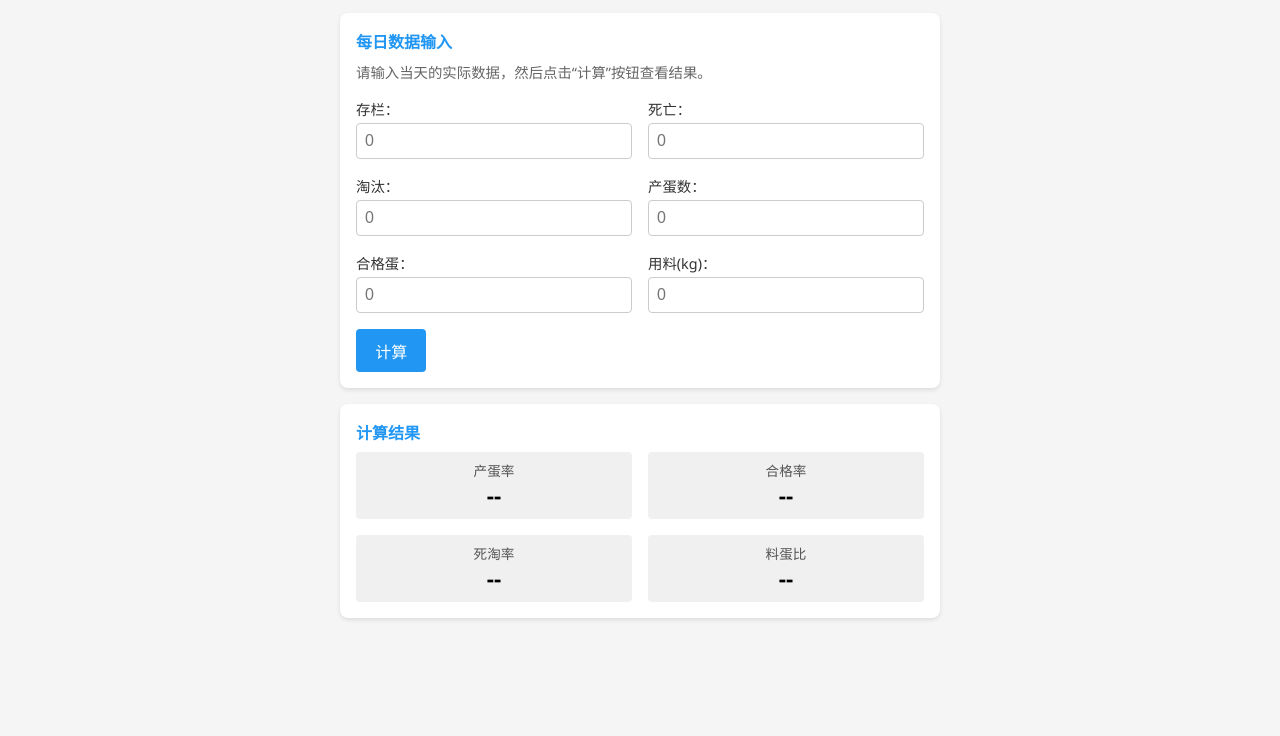
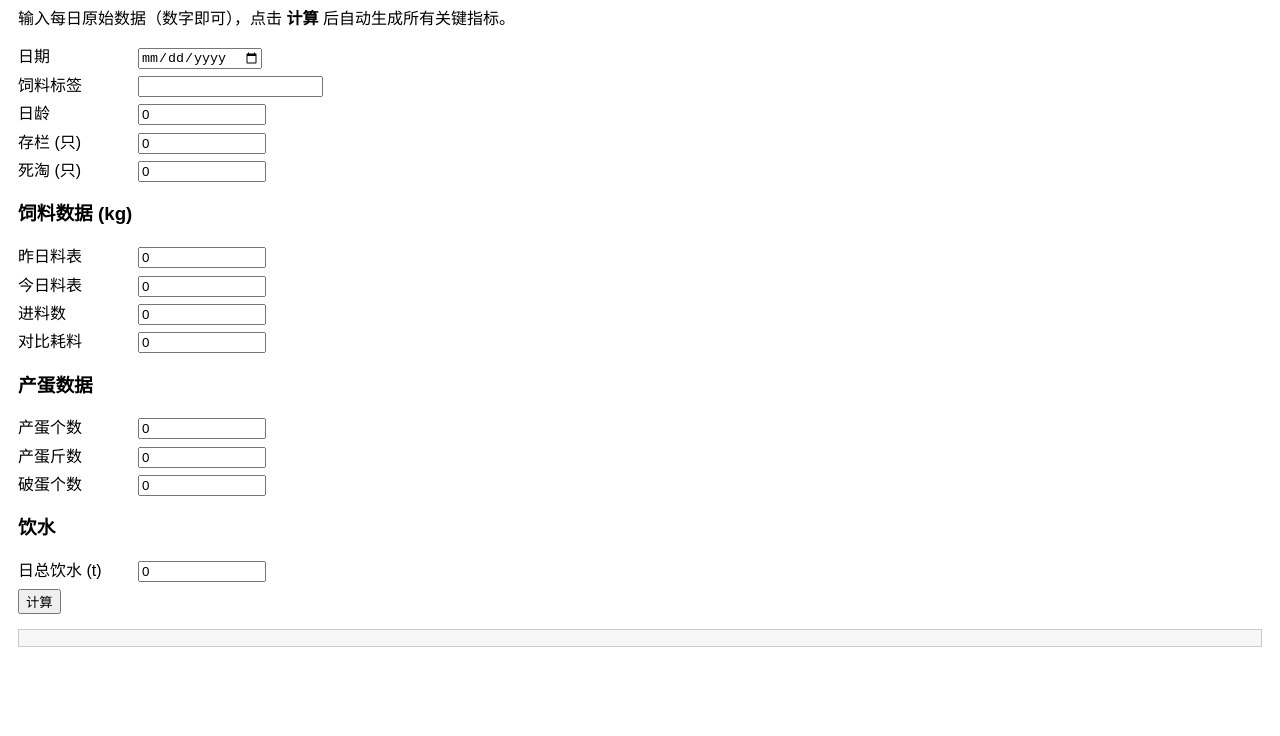
Before and after one commit to lodersunsun/-, a plain HTML site: page index.html in a window 1280 px wide. Shown: the part 64-800 px from the top of the page. Drawn offline with Linux system fonts and the light colour scheme.

Commit message:
Add files via upload

```diff
--- a/index.html
+++ b/index.html
@@ -1,240 +1,94 @@
+
 <!DOCTYPE html>
 <html lang="zh-CN">
 <head>
-  <meta charset="UTF-8" />
-  <meta name="viewport" content="width=device-width, initial-scale=1.0" />
-  <meta name="theme-color" content="#2196F3" />
-  <title>蛋鸡数据自动计算工具</title>
-  <link rel="manifest" href="manifest.json" />
+  <meta charset="UTF-8">
+  <title>蛋鸡生产指标自动计算工具</title>
   <style>
-    /* 全局基础样式 */
-    body {
-      margin: 0;
-      font-family: "Segoe UI", Tahoma, Arial, sans-serif;
-      background-color: #f5f5f5;
-      color: #333;
-    }
-    .header-bar {
-      background-color: #2196F3; /* 主色蓝 */
-      color: #fff;
-      padding: 1rem;
-      text-align: center;
-    }
-    .header-bar h1 {
-      margin: 0;
-      font-size: 1.25rem;
-      font-weight: normal;
-    }
-    .container {
-      max-width: 600px;
-      margin: 0 auto;
-      padding: 1rem;
-    }
-    /* 卡片容器样式 */
-    .card {
-      background-color: #fff;
-      border-radius: 8px;
-      padding: 1rem;
-      margin-bottom: 1rem;
-      box-shadow: 0 2px 4px rgba(0,0,0,0.1);
-    }
-    .card h2 {
-      font-size: 1rem;
-      margin: 0 0 0.5rem;
-      color: #2196F3;
-    }
-    .card p.description {
-      font-size: 0.9rem;
-      color: #666;
-      margin: 0 0 1rem;
-    }
-    /* 输入区域网格布局 */
-    .input-grid {
-      display: flex;
-      flex-wrap: wrap;
-      gap: 1rem;
-    }
-    .input-field {
-      flex: 1 1 45%;
-      min-width: 120px;
-    }
-    .input-field label {
-      display: block;
-      margin-bottom: 0.25rem;
-      font-size: 0.9rem;
-    }
-    .input-field input {
-      width: 100%;
-      padding: 0.5rem;
-      font-size: 1rem;
-      border: 1px solid #ccc;
-      border-radius: 4px;
-      box-sizing: border-box;
-    }
-    .input-field input:focus {
-      outline: none;
-      border-color: #2196F3;
-      box-shadow: 0 0 3px rgba(33, 150, 243, 0.5);
-    }
-    /* 计算按钮样式 */
-    .calculate-btn {
-      display: inline-block;
-      margin-top: 1rem;
-      padding: 0.6rem 1.2rem;
-      font-size: 1rem;
-      color: #fff;
-      background-color: #2196F3;
-      border: none;
-      border-radius: 4px;
-      cursor: pointer;
-    }
-    .calculate-btn:hover, .calculate-btn:focus {
-      background-color: #1976D2;
-    }
-    /* 输出结果布局与样式 */
-    .result-grid {
-      display: flex;
-      flex-wrap: wrap;
-      gap: 1rem;
-    }
-    .result-item {
-      flex: 1 1 45%;
-      min-width: 120px;
-      background-color: #f0f0f0;
-      border-radius: 4px;
-      padding: 0.5rem;
-      text-align: center;
-    }
-    .result-label {
-      display: block;
-      font-size: 0.85rem;
-      color: #555;
-    }
-    .result-value {
-      font-size: 1.4rem;
-      font-weight: bold;
-      color: #000;
-      margin-top: 0.2rem;
-    }
-    /* 移动端（窄屏）下结果单列显示 */
-    @media (max-width: 480px) {
-      .result-item {
-        flex: 1 1 100%;
-      }
-    }
+    body{font-family:Arial,Helvetica,sans-serif;padding:10px;line-height:1.4;}
+    input[type=number]{width:120px;}
+    label{display:inline-block;width:120px;}
+    .row{margin-bottom:6px;}
+    h2{margin-top:0;}
+    .output{background:#f7f7f7;padding:8px;border:1px solid #ccc;margin-top:15px;}
   </style>
 </head>
 <body>
-  <!-- 页头：标题栏 -->
-  <header class="header-bar">
-    <h1>蛋鸡数据自动计算工具</h1>
-  </header>
+  <h2>蛋鸡生产指标自动计算工具</h2>
+  <p>输入每日原始数据（数字即可），点击 <b>计算</b> 后自动生成所有关键指标。</p>
 
-  <!-- 主内容容器 -->
-  <main class="container">
-    <!-- 输入数据卡片 -->
-    <section class="card input-card">
-      <h2>每日数据输入</h2>
-      <p class="description">请输入当天的实际数据，然后点击“计算”按钮查看结果。</p >
-      <div class="input-grid">
-        <div class="input-field">
-          <label for="inv">存栏：</label>
-          <input type="number" id="inv" placeholder="0" />
-        </div>
-        <div class="input-field">
-          <label for="death">死亡：</label>
-          <input type="number" id="death" placeholder="0" />
-        </div>
-        <div class="input-field">
-          <label for="cull">淘汰：</label>
-          <input type="number" id="cull" placeholder="0" />
-        </div>
-        <div class="input-field">
-          <label for="eggs">产蛋数：</label>
-          <input type="number" id="eggs" placeholder="0" />
-        </div>
-        <div class="input-field">
-          <label for="good">合格蛋：</label>
-          <input type="number" id="good" placeholder="0" />
-        </div>
-        <div class="input-field">
-          <label for="feed">用料(kg)：</label>
-          <input type="number" id="feed" placeholder="0" />
-        </div>
-      </div>
-      <!-- 计算按钮 -->
-      <button class="calculate-btn" id="calcBtn" type="button">计算</button>
-    </section>
+  <div class="row"><label>日期</label><input type="date" id="date"></div>
+  <div class="row"><label>饲料标签</label><input type="text" id="feedTag"></div>
+  <div class="row"><label>日龄</label><input type="number" id="dayAge" value="0"></div>
+  <div class="row"><label>存栏 (只)</label><input type="number" id="live" value="0"></div>
+  <div class="row"><label>死淘 (只)</label><input type="number" id="dead" value="0"></div>
 
-    <!-- 输出结果卡片 -->
-    <section class="card output-card">
-      <h2>计算结果</h2>
-      <div class="result-grid">
-        <div class="result-item">
-          <span class="result-label">产蛋率</span>
-          <span class="result-value" id="eggRate">--</span>
-        </div>
-        <div class="result-item">
-          <span class="result-label">合格率</span>
-          <span class="result-value" id="qualRate">--</span>
-        </div>
-        <div class="result-item">
-          <span class="result-label">死淘率</span>
-          <span class="result-value" id="mortRate">--</span>
-        </div>
-        <div class="result-item">
-          <span class="result-label">料蛋比</span>
-          <span class="result-value" id="feedRatio">--</span>
-        </div>
-      </div>
-    </section>
-  </main>
+  <h3>饲料数据 (kg)</h3>
+  <div class="row"><label>昨日料表</label><input type="number" id="yFeed" value="0"></div>
+  <div class="row"><label>今日料表</label><input type="number" id="tFeed" value="0"></div>
+  <div class="row"><label>进料数</label><input type="number" id="feedIn" value="0"></div>
+  <div class="row"><label>对比耗料</label><input type="number" id="contrast" value="0"></div>
 
-  <!-- 脚本：计算逻辑 和 离线支持 -->
-  <script>
-    // 点击计算按钮后计算并显示结果
-    document.getElementById('calcBtn').addEventListener('click', function() {
-      // 获取输入值，若为空则按0处理
-      var inv   = parseFloat(document.getElementById('inv').value)   || 0;
-      var death = parseFloat(document.getElementById('death').value) || 0;
-      var cull  = parseFloat(document.getElementById('cull').value)  || 0;
-      var eggs  = parseFloat(document.getElementById('eggs').value)  || 0;
-      var good  = parseFloat(document.getElementById('good').value)  || 0;
-      var feed  = parseFloat(document.getElementById('feed').value)  || 0;
-      // 计算相关指标
-      var eggRate = 0, qualRate = 0, mortRate = 0, feedRatio = 0;
-      if (inv > 0) {
-        eggRate = (eggs / inv) * 100;
-        mortRate = ((death + cull) / inv) * 100;
-      } else {
-        eggRate = 0;
-        mortRate = 0;
-      }
-      if (eggs > 0) {
-        qualRate = (good / eggs) * 100;
-        // 假设平均每蛋重0.06千克，用于计算料蛋比（每公斤蛋耗料）
-        feedRatio = feed / (eggs * 0.06);
-      } else {
-        qualRate = 0;
-        feedRatio = 0;
-      }
-      // 格式化数值（保留两位小数）
-      eggRate   = eggRate.toFixed(2);
-      qualRate  = qualRate.toFixed(2);
-      mortRate  = mortRate.toFixed(2);
-      feedRatio = feedRatio.toFixed(2);
-      // 显示结果
-      document.getElementById('eggRate').innerText   = eggRate + '%';
-      document.getElementById('qualRate').innerText  = qualRate + '%';
-      document.getElementById('mortRate').innerText  = mortRate + '%';
-      document.getElementById('feedRatio').innerText = feedRatio;
-    });
-    // 注册Service Worker以支持PWA离线功能（如果浏览器支持）
-    if ('serviceWorker' in navigator) {
-      navigator.serviceWorker.register('sw.js').catch(function(error) {
-        console.log('ServiceWorker registration failed:', error);
-      });
-    }
-  </script>
+  <h3>产蛋数据</h3>
+  <div class="row"><label>产蛋个数</label><input type="number" id="eggs" value="0"></div>
+  <div class="row"><label>产蛋斤数</label><input type="number" id="eggJin" value="0"></div>
+  <div class="row"><label>破蛋个数</label><input type="number" id="broken" value="0"></div>
+
+  <h3>饮水</h3>
+  <div class="row"><label>日总饮水 (t)</label><input type="number" id="waterT" value="0" step="0.01"></div>
+
+  <div class="row">
+    <button onclick="calculate()">计算</button>
+  </div>
+
+  <div id="results" class="output"></div>
+
+<script>
+function calculate(){
+  const live      = parseFloat(document.getElementById('live').value)||0;
+  const yFeed     = parseFloat(document.getElementById('yFeed').value)||0;
+  const tFeed     = parseFloat(document.getElementById('tFeed').value)||0;
+  const feedIn    = parseFloat(document.getElementById('feedIn').value)||0;
+  const contrast  = parseFloat(document.getElementById('contrast').value)||0;
+  const eggs      = parseFloat(document.getElementById('eggs').value)||0;
+  const eggJin    = parseFloat(document.getElementById('eggJin').value)||0;
+  const broken    = parseFloat(document.getElementById('broken').value)||0;
+  const waterT    = parseFloat(document.getElementById('waterT').value)||0;
+
+  // 计算
+  const totalFeed = yFeed + feedIn - tFeed + contrast;          // kg
+  const avgFeed   = live>0 ? totalFeed / live * 1000 : 0;       // g/只·天
+
+  const layRate   = live>0 ? eggs / live * 100 : 0;             // %
+  const avgEgg    = live>0 ? eggJin / live * 1000 : 0;          // g/只·天 题目给的公式
+
+  const brokenRate= eggs>0 ? broken / eggs * 100 : 0;           // %
+  const boxWeight = eggs>0 ? eggJin / eggs * 360 * 2 : 0;       // 斤/箱
+
+  const totalWater= waterT * 1000000;                           // g
+  const avgWater  = live>0 ? totalWater / live : 0;             // g/只·天
+
+  const feedEggRatio = avgEgg>0 ? avgFeed / avgEgg : 0;         // 料蛋比
+  const waterFeedRatio= avgFeed>0 ? avgWater / avgFeed : 0;     // 水料比
+
+  const fmt = v => (Math.round(v*10)/10).toFixed(1);
+
+  let html = `
+    <h4>计算结果</h4>
+    <ul>
+      <li>日总采食：${fmt(totalFeed)} kg</li>
+      <li>日均采食：${fmt(avgFeed)} g/只·天</li>
+      <li>产蛋率：${fmt(layRate)} %</li>
+      <li>只均产蛋量：${fmt(avgEgg)} g/只·天</li>
+      <li>破蛋率：${fmt(brokenRate)} %</li>
+      <li>每箱蛋重：${fmt(boxWeight)} 斤/箱</li>
+      <li>日总饮水：${fmt(waterT)} t</li>
+      <li>日均饮水：${fmt(avgWater)} g/只·天</li>
+      <li>料蛋比：${fmt(feedEggRatio)} : 1</li>
+      <li>水料比：${fmt(waterFeedRatio)} : 1</li>
+    </ul>`;
+  document.getElementById('results').innerHTML = html;
+}
+</script>
 </body>
 </html>
```
